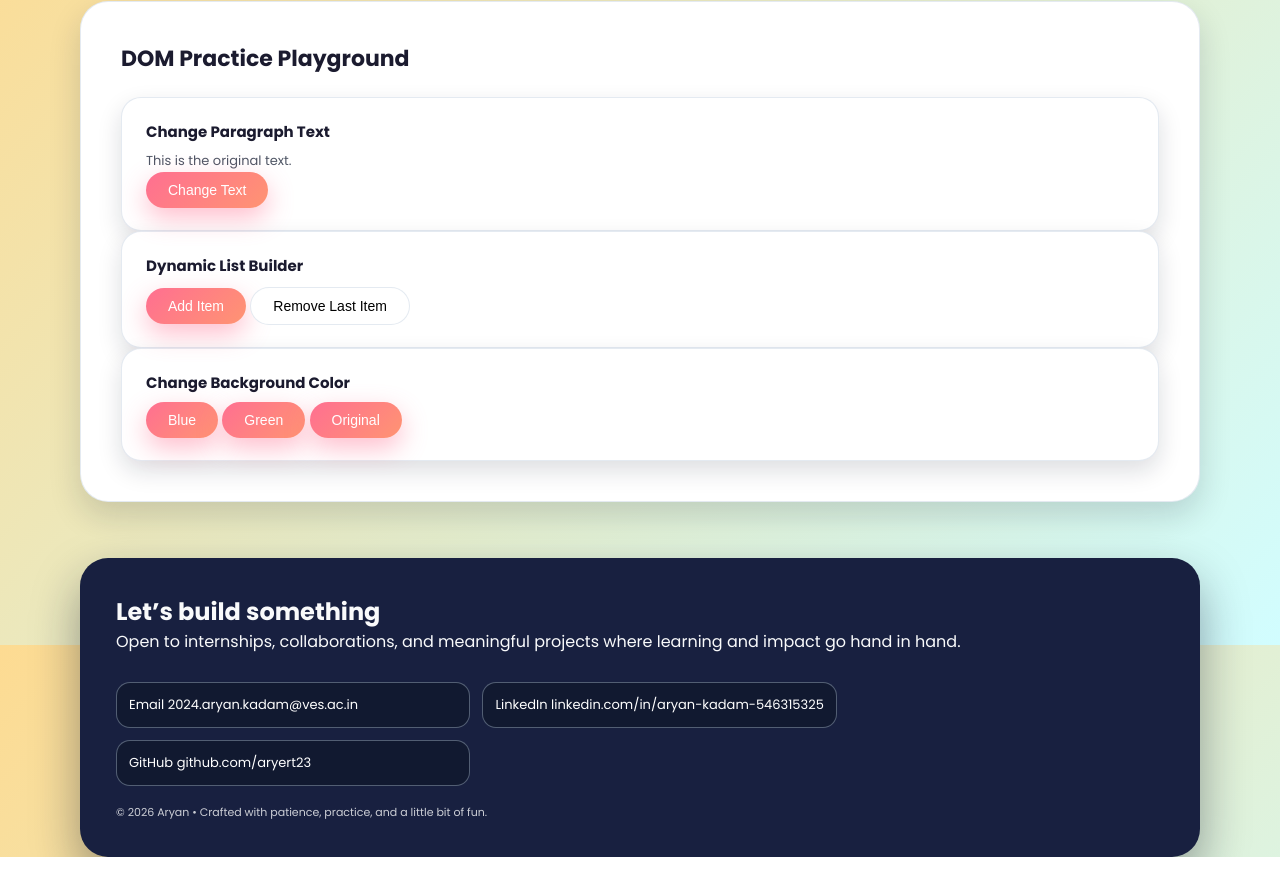
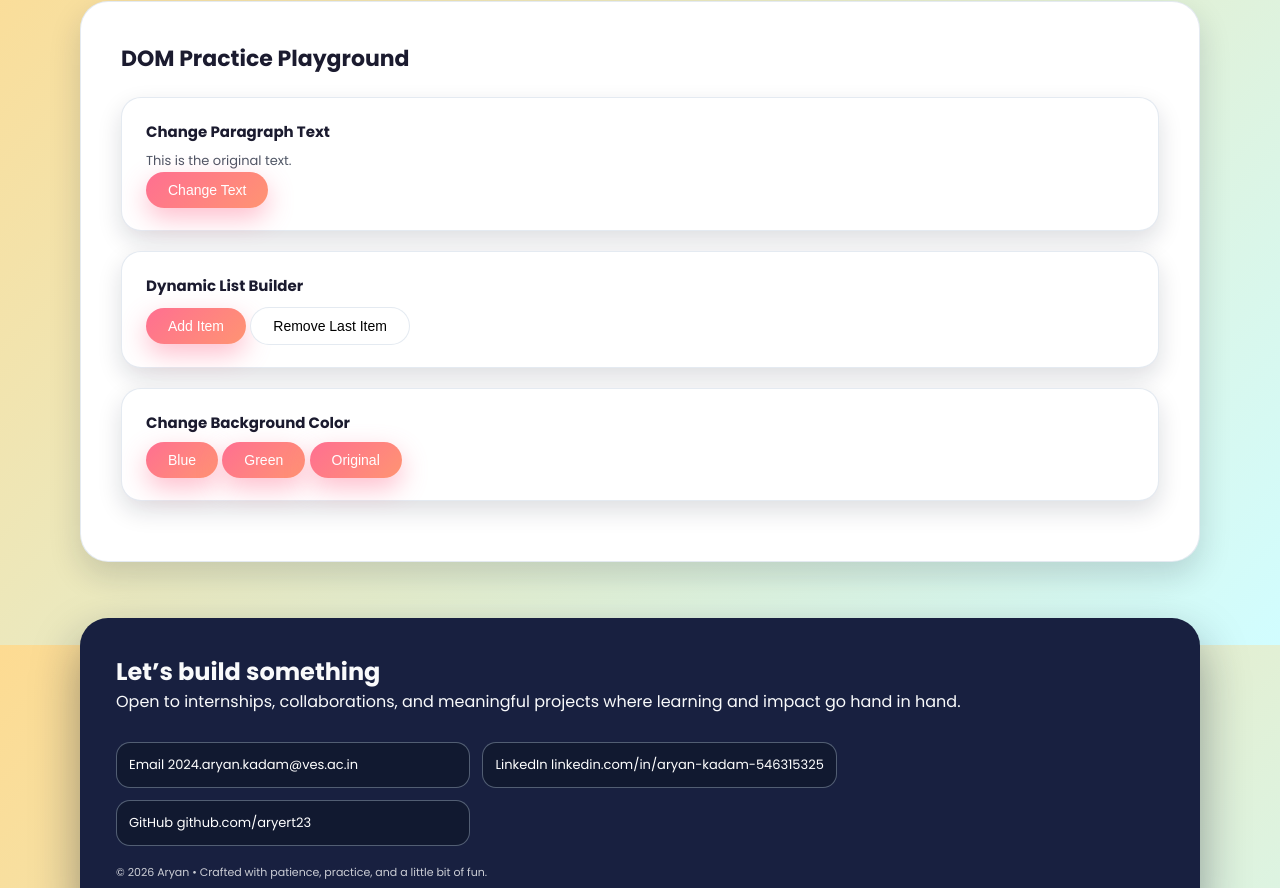
Before and after one commit to aryert23/portfolio-website, a plain HTML site: page Portfolio/index.html in a window 1280 px wide. Shown: the part 2555-3443 px from the top of the page. Before the commit the page ends 3412 px from the top, so only its background shows below. Drawn offline with Linux system fonts and the light colour scheme.

Commit message:
Update style.css

```diff
--- a/Portfolio/style.css
+++ b/Portfolio/style.css
@@ -390,3 +390,7 @@ footer {
   color: var(--text-main);
   border: 1px solid var(--border-soft);
 }
+
+#dom-playground .card {
+  margin-bottom: 20px;
+}
```
